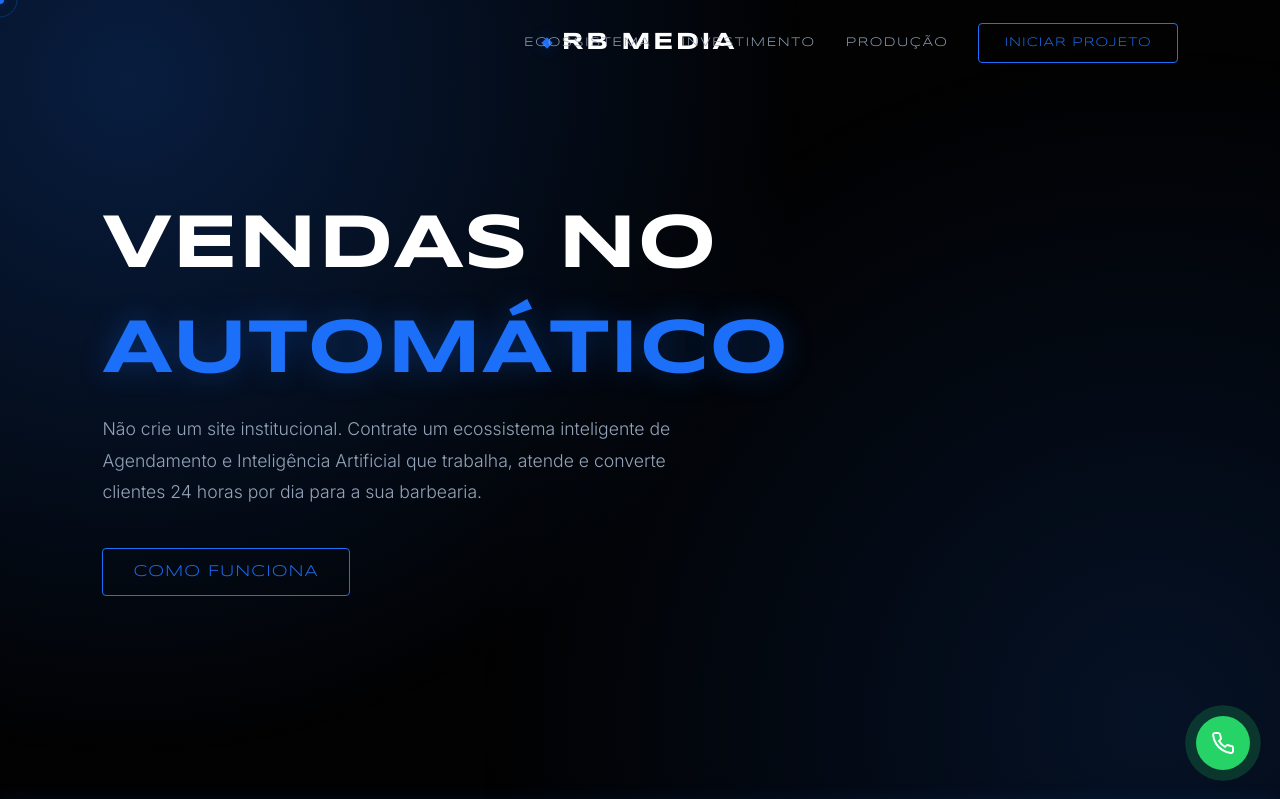
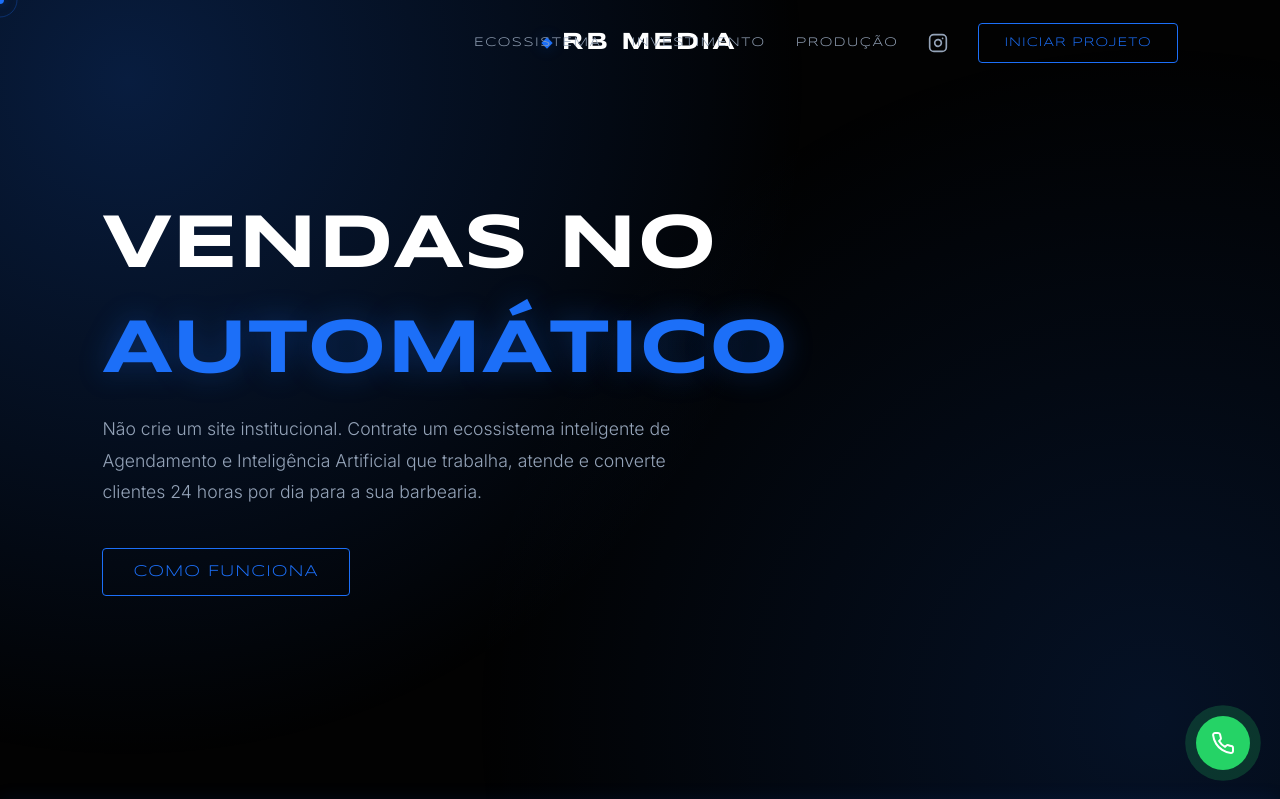
Before and after one commit to elysonedu-ui/rb-media-agency, a Flask app: page / in a window 1280 px wide. Shown: the top 799 px of the page. Run offline with Flask 3, Linux system fonts and the light colour scheme; some libraries are stand-ins or nearby versions.

Commit message:
Add Instagram icons to header and footer

```diff
--- a/templates/index.html
+++ b/templates/index.html
@@ -40,6 +40,12 @@
             <a href="#solucoes" class="nav-link hover-target mobile-close">ECOSSISTEMA</a>
             <a href="#investimento" class="nav-link hover-target mobile-close">INVESTIMENTO</a>
             <a href="#portfolio" class="nav-link hover-target mobile-close">PRODUÇÃO</a>
+
+            <!-- Instagram Icon -->
+            <a href="https://instagram.com/" target="_blank" class="hover-target mobile-close" style="display: flex; align-items: center; color: var(--text-muted); transition: 0.3s;" onmouseover="this.style.color='#1c6ff8'" onmouseout="this.style.color='var(--text-muted)'">
+                <svg width="20" height="20" viewBox="0 0 24 24" fill="none" stroke="currentColor" stroke-width="2" stroke-linecap="round" stroke-linejoin="round"><rect x="2" y="2" width="20" height="20" rx="5" ry="5"></rect><path d="M16 11.37A4 4 0 1 1 12.63 8 4 4 0 0 1 16 11.37z"></path><line x1="17.5" y1="6.5" x2="17.51" y2="6.5"></line></svg>
+            </a>
+
             <a href="#contato" class="btn-glow hover-target mobile-close">INICIAR PROJETO</a>
         </div>
     </nav>
@@ -242,6 +248,11 @@
             </div>
 
             <footer style="position: absolute; bottom: 30px; width: 100%; text-align: center; color: var(--text-muted); font-size: 0.7rem; font-family: var(--font-heading); letter-spacing: 2px;">
+                <div style="margin-bottom: 15px; display: flex; justify-content: center; gap: 20px;">
+                    <a href="https://instagram.com/" target="_blank" style="color: var(--text-muted); transition: color 0.3s;" onmouseover="this.style.color='#1c6ff8'" onmouseout="this.style.color='var(--text-muted)'">
+                        <svg width="20" height="20" viewBox="0 0 24 24" fill="none" stroke="currentColor" stroke-width="2" stroke-linecap="round" stroke-linejoin="round"><rect x="2" y="2" width="20" height="20" rx="5" ry="5"></rect><path d="M16 11.37A4 4 0 1 1 12.63 8 4 4 0 0 1 16 11.37z"></path><line x1="17.5" y1="6.5" x2="17.51" y2="6.5"></line></svg>
+                    </a>
+                </div>
                 &copy; 2026 RB MEDIA. ENGENHARIA DE SOFTWARE E IA.
             </footer>
         </section>
```
